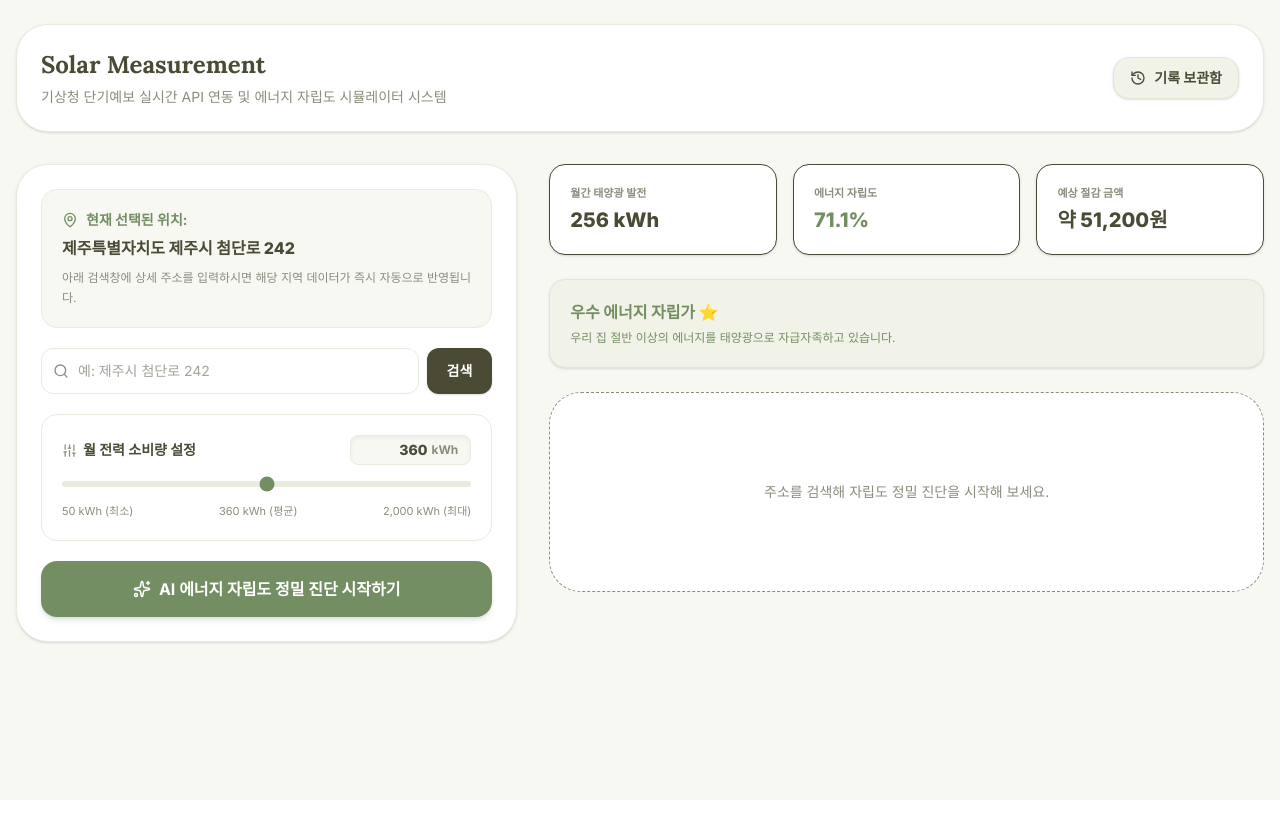
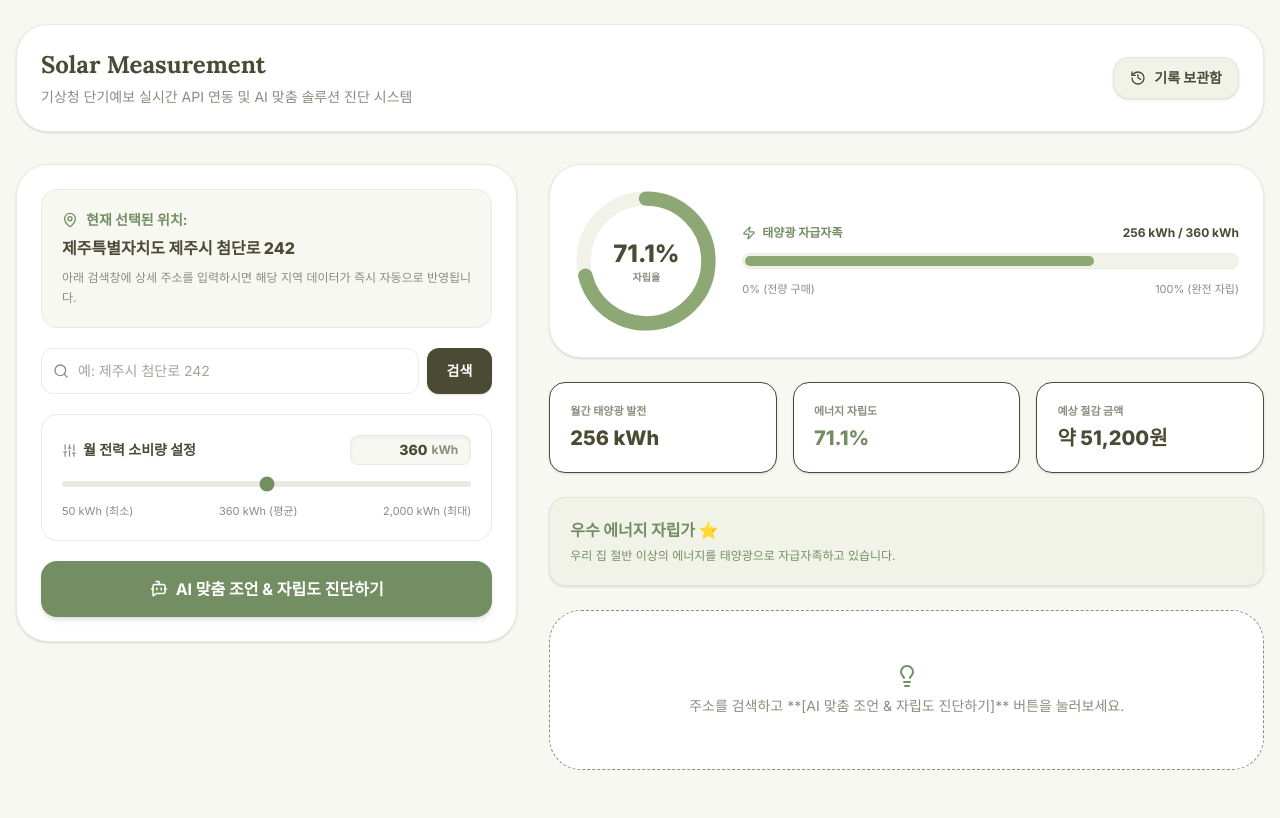
Before and after one commit to jnuh2610914-png/Solar-Measurement, a React (Vite) app: page / in a window 1280 px wide. Built offline with nearby package versions, Linux system fonts and the light colour scheme.

Commit message:
Update App.tsx

```diff
--- a/src/App.tsx
+++ b/src/App.tsx
@@ -6,7 +6,10 @@ import {
   History,
   Trash2,
   Search,
-  Sliders
+  Sliders,
+  BotMessageSquare,
+  Lightbulb,
+  Zap
 } from "lucide-react";
 import Markdown from "react-markdown";
 
@@ -113,7 +116,6 @@ export default function App() {
 
   const [weatherLabel, setWeatherLabel] = useState<string>("조회 대기중 🌤️");
 
-  // 기상청 단기예보 동기화용 API 인증키 입력처
   const WEATHER_API_KEY = "••••••••••••••••••••••••••••••••••••••••••••••••••••••••••••••••";
 
   const fetchLiveWeather = async (lat: number, lng: number) => {
@@ -164,14 +166,11 @@ export default function App() {
     setGeneration(monthlyGen);
   }, [sunshineHours]);
 
-  // 카카오 맵 패키지 대신 순수 웹 주소 검색 및 지오코딩 기능을 수행
   const handleAddressSearch = () => {
     if (!searchAddress.trim()) return;
     setCurrentAddress(searchAddress);
     const detected = detectRegionFromAddress(searchAddress);
     setRegion(detected);
-
-    // 지도가 없으므로 기본 좌표(제주 기준 등) 스케줄로 실시간 날씨 데이터 트리거
     fetchLiveWeather(33.4996, 126.5312);
     triggerToast(`위치가 주소 기반으로 갱신되었습니다.`);
   };
@@ -180,10 +179,10 @@ export default function App() {
   const savedMoney = Math.round(generation * 200);
 
   const getStatusInfo = (ratio: number) => {
-    if (ratio >= 100) return { label: "에너지 자립 영웅 🏆", color: "text-white bg-[#748E63] border-[#748E63]", desc: "사용하는 전기를 뛰어넘어 친환경 에너지를 생산 중이에요!" };
-    if (ratio >= 50) return { label: "우수 에너지 자립가 ⭐", color: "text-[#748E63] bg-[#F1F3E9] border-[#E2E6D5]", desc: "우리 집 절반 이상의 에너지를 태양광으로 자급자족하고 있습니다." };
-    if (ratio >= 20) return { label: "새싹 자립가 🌤️", color: "text-[#5A5A40] bg-[#F7F8F2] border-[#D1D6BC]", desc: "의미 있는 비율을 스스로 충당하며 가계와 환경을 살리고 있어요!" };
-    return { label: "초보 자립가 🔌", color: "text-[#8A8D7C] bg-[#F7F8F2] border-[#E9EBE0]", desc: "시작이 절반! 에너지 사용 요령을 터득해 자립률을 높여보아요." };
+    if (ratio >= 100) return { label: "에너지 자립 영웅 🏆", color: "text-white bg-[#748E63] border-[#748E63]", chartColor: "#748E63", desc: "사용하는 전기를 뛰어넘어 친환경 에너지를 생산 중이에요!" };
+    if (ratio >= 50) return { label: "우수 에너지 자립가 ⭐", color: "text-[#748E63] bg-[#F1F3E9] border-[#E2E6D5]", chartColor: "#8DA875", desc: "우리 집 절반 이상의 에너지를 태양광으로 자급자족하고 있습니다." };
+    if (ratio >= 20) return { label: "새싹 자립가 🌤️", color: "text-[#5A5A40] bg-[#F7F8F2] border-[#D1D6BC]", chartColor: "#B5C18E", desc: "의미 있는 비율을 스스로 충당하며 가계와 환경을 살리고 있어요!" };
+    return { label: "초보 자립가 🔌", color: "text-[#8A8D7C] bg-[#F7F8F2] border-[#E9EBE0]", chartColor: "#D1D6BC", desc: "시작이 절반! 에너지 사용 요령을 터득해 자립률을 높여보아요." };
   };
 
   const status = getStatusInfo(computedRatio);
@@ -193,9 +192,32 @@ export default function App() {
     setTimeout(() => setToastMsg(null), 3000);
   };
 
+  const getAiAdvice = (ratio: number, consumption: number) => {
+    let adviceList = [];
+
+    if (ratio < 30) {
+      adviceList.push("💡 **발전 효율 개선**: 현재 자립도가 낮은 편입니다. 미니 태양광 패널 용량을 확충하거나 패널 각도를 남향 30~35도로 재조정해보세요.");
+      adviceList.push("⚡ **피크 시간대 절전**: 낮 시간(11시~15시) 태양광 직접 발전 전력을 활용해 세탁기나 건조기를 돌리면 누진세를 크게 줄일 수 있습니다.");
+    } else if (ratio < 70) {
+      adviceList.push("🌱 **훌륭한 에너지 관리**: 전력 사용량의 상당 부분을 스스로 충당하고 계십니다! 대기전력 차단 콘센트만 추가해도 자립도를 5~10% 더 올릴 수 있습니다.");
+      adviceList.push("☀️ **계절별 대응 전략**: 여름/겨울철 난방·냉방기 사용 시 태양광 피크 타임과 연동되는 스마트 플러그 도입을 추천합니다.");
+    } else {
+      adviceList.push("🏆 **완벽한 에너지 자립**: 완벽에 가까운 친환경 자립 상태입니다! Surplus(잉여) 전력이 발생할 경우 ESS(에너지저장장치) 도입이나 한전 이월을 고려해보세요.");
+      adviceList.push("🔄 **지속가능한 관리**: 패널 표면의 먼지나 이물질을 주기적으로 닦아주는 것만으로도 연간 3~5%의 발전량을 추가 확보할 수 있습니다.");
+    }
+
+    if (consumption > 400) {
+      adviceList.push("⚠️ **고소비 경고**: 월 소비량이 400kWh를 초과하여 전기요금 누진 구간에 진입했습니다. 고효율(1등급) 가전 교체를 적극 검토하세요.");
+    }
+
+    return adviceList;
+  };
+
   const handleAnalyze = async () => {
     setLoading(true);
     setTimeout(() => {
+      const aiAdvice = getAiAdvice(computedRatio, consumption);
+
       const analysisMarkdown = `## 🌱 ${region} 지역 실시간 에너지 자립 진단서
 
 기상청 예보[\`${weatherLabel}\`] 연동 분석 결과입니다.
@@ -207,7 +229,13 @@ export default function App() {
 * **태양광 자동 예측 발전량**: \`${generation} kWh\`
 * **최종 에너지 자립도**: **${computedRatio}%** 🥳
 
-> 본 가정은 소비 전력량의 약 **${computedRatio}%**를 스스로 자급하고 있습니다.`;
+---
+
+### 🤖 AI 맞춤형 팩트 폭격 & 에너지 솔루션
+
+${aiAdvice.map(tip => `* ${tip}`).join("\n\n")}
+
+> 💡 **AI 종합 의견**: ${currentAddress}의 기상 조건과 소비 패턴을 고려할 때, 월 **${savedMoney.toLocaleString()}원**의 실질적 절감 효과가 발생합니다.`;
 
       setAnalysis(analysisMarkdown);
 
@@ -223,7 +251,7 @@ export default function App() {
       setHistory(prev => [newItem, ...prev]);
 
       setLoading(false);
-      triggerToast("AI 진단서 작성이 완료되었습니다! 🌱");
+      triggerToast("AI 정밀 진단 및 조언 작성이 완료되었습니다! 🌱");
     }, 1500);
   };
 
@@ -232,6 +260,11 @@ export default function App() {
     setHistory(prev => prev.filter(item => item.id !== id));
     triggerToast("기록이 삭제되었습니다.");
   };
+
+  // SVG 원형 파이 차트 계산용
+  const radius = 52;
+  const circumference = 2 * Math.PI * radius;
+  const strokeDashoffset = circumference - (Math.min(computedRatio, 100) / 100) * circumference;
 
   return (
     <div className="min-h-screen bg-[#F7F8F2] font-sans text-[#4A4A35] pb-12">
@@ -247,7 +280,7 @@ export default function App() {
         <header className="bg-white border border-[#E9EBE0] rounded-[32px] p-6 shadow-sm mb-8 flex flex-col sm:flex-row justify-between items-start sm:items-center gap-4">
           <div>
             <h1 className="text-2xl font-serif font-bold text-[#4A4A35]">Solar Measurement</h1>
-            <p className="text-[#8A8D7C] text-sm mt-1.5">기상청 단기예보 실시간 API 연동 및 에너지 자립도 시뮬레이터 시스템</p>
+            <p className="text-[#8A8D7C] text-sm mt-1.5">기상청 단기예보 실시간 API 연동 및 AI 맞춤 솔루션 진단 시스템</p>
           </div>
           <button onClick={() => setShowHistory(!showHistory)} className="flex items-center gap-2 bg-[#F1F3E9] border border-[#E2E6D5] hover:bg-[#E9EBE0] text-[#4A4A35] px-4 py-2.5 rounded-2xl text-sm font-bold transition-all shadow-sm">
             <History size={16} />
@@ -262,7 +295,7 @@ export default function App() {
             <section className="lg:col-span-5 space-y-6">
               <div className="bg-white rounded-[32px] p-6 shadow-sm border border-[#E9EBE0] flex flex-col gap-5">
 
-                {/* 현재 선택된 위치 알림창 (카카오 지도가 안전하게 제거되었습니다) */}
+                {/* 현재 위치 */}
                 <div className="bg-[#F7F8F2] p-5 rounded-2xl border border-[#E9EBE0] text-sm">
                   <div className="flex items-center gap-2 text-[#748E63] font-bold mb-1.5">
                     <MapPin size={16} />
@@ -274,7 +307,7 @@ export default function App() {
                   </p>
                 </div>
 
-                {/* 주소 검색창 유지 */}
+                {/* 주소 검색창 */}
                 <div className="flex gap-2 relative">
                   <div className="relative flex-1">
                     <Search size={16} className="absolute left-3 top-1/2 -translate-y-1/2 text-[#8A8D7C]" />
@@ -291,7 +324,7 @@ export default function App() {
                   </button>
                 </div>
 
-                {/* 월 전력 소비량 설정 (슬라이더 조절 + 키보드 직접 입력 가능 구조 구현) */}
+                {/* 월 전력 소비량 설정 */}
                 <div className="bg-white border border-[#E9EBE0] p-5 rounded-2xl flex flex-col gap-4">
                   <div className="flex justify-between items-center">
                     <span className="text-sm font-bold text-[#4A4A35] flex items-center gap-1.5">
@@ -325,9 +358,9 @@ export default function App() {
                   </div>
                 </div>
 
-                {/* 진단 시작 버튼 */}
+                {/* 진단 및 AI 조언 생성 버튼 */}
                 <button onClick={handleAnalyze} className="w-full bg-[#748E63] hover:bg-[#637d53] text-white py-4 rounded-2xl font-bold shadow-md text-base transition-all flex items-center justify-center gap-2">
-                  <Sparkles size={18} /> AI 에너지 자립도 정밀 진단 시작하기
+                  <BotMessageSquare size={18} /> AI 맞춤 조언 & 자립도 진단하기
                 </button>
               </div>
             </section>
@@ -338,13 +371,64 @@ export default function App() {
                 {loading && (
                   <div className="bg-white border rounded-[32px] p-8 text-center flex flex-col items-center justify-center min-h-[350px] gap-4">
                     <div className="w-10 h-10 rounded-full border-4 border-t-[#748E63] animate-spin" />
-                    <p className="text-sm font-semibold text-[#4A4A35]">시뮬레이션 분석 중...</p>
+                    <p className="text-sm font-semibold text-[#4A4A35]">AI가 지역 기상 조건과 사용량을 분석해 맞춤 조언을 작성 중입니다...</p>
                   </div>
                 )}
               </AnimatePresence>
 
               {!loading && (
                 <div className="space-y-6">
+                  {/* 📊 새로 추가된 에너지 자립도 원형/선형 차트 시각화 영역 */}
+                  <div className="bg-white border border-[#E9EBE0] rounded-[32px] p-6 shadow-sm flex flex-col md:flex-row items-center gap-6">
+                    {/* 원형 도넛 그래프 */}
+                    <div className="relative w-36 h-36 flex-shrink-0 flex items-center justify-center">
+                      <svg className="w-full h-full transform -rotate-90" viewBox="0 0 120 120">
+                        <circle cx="60" cy="60" r={radius} stroke="#F1F3E9" strokeWidth="12" fill="transparent" />
+                        <motion.circle
+                          cx="60"
+                          cy="60"
+                          r={radius}
+                          stroke={status.chartColor}
+                          strokeWidth="12"
+                          strokeDasharray={circumference}
+                          initial={{ strokeDashoffset: circumference }}
+                          animate={{ strokeDashoffset }}
+                          transition={{ duration: 1, ease: "easeOut" }}
+                          strokeLinecap="round"
+                          fill="transparent"
+                        />
+                      </svg>
+                      <div className="absolute flex flex-col items-center justify-center text-center">
+                        <span className="text-2xl font-black text-[#4A4A35]">{computedRatio}%</span>
+                        <span className="text-[10px] font-bold text-[#8A8D7C]">자립율</span>
+                      </div>
+                    </div>
+
+                    {/* 에너지 자립 비중 바 시각화 */}
+                    <div className="flex-1 w-full space-y-3">
+                      <div className="flex justify-between text-xs font-bold">
+                        <span className="flex items-center gap-1.5 text-[#748E63]"><Zap size={14} /> 태양광 자급자족</span>
+                        <span>{generation} kWh / {consumption} kWh</span>
+                      </div>
+
+                      {/* 프로그레스 바 */}
+                      <div className="w-full h-4 bg-[#F1F3E9] rounded-full overflow-hidden p-0.5 border border-[#E9EBE0]">
+                        <motion.div
+                          className="h-full rounded-full"
+                          style={{ backgroundColor: status.chartColor }}
+                          initial={{ width: 0 }}
+                          animate={{ width: `${Math.min(computedRatio, 100)}%` }}
+                          transition={{ duration: 1, ease: "easeOut" }}
+                        />
+                      </div>
+
+                      <div className="flex justify-between items-center text-[11px] text-[#8A8D7C]">
+                        <span>0% (전량 구매)</span>
+                        <span>100% (완전 자립)</span>
+                      </div>
+                    </div>
+                  </div>
+
                   <div className="grid grid-cols-1 sm:grid-cols-3 gap-4">
                     <div className="bg-white border p-5 rounded-2xl shadow-sm"><span className="text-[11px] font-bold text-[#8A8D7C] block mb-1">월간 태양광 발전</span><span className="text-xl font-black">{generation} kWh</span></div>
                     <div className="bg-white border p-5 rounded-2xl shadow-sm"><span className="text-[11px] font-bold text-[#8A8D7C] block mb-1">에너지 자립도</span><span className="text-xl font-black text-[#748E63]">{computedRatio}%</span></div>
@@ -357,12 +441,13 @@ export default function App() {
                   </div>
 
                   {analysis ? (
-                    <div className="bg-white border rounded-[32px] p-6 shadow-sm prose text-sm text-[#5A5A40]">
+                    <div className="bg-white border rounded-[32px] p-6 shadow-sm prose text-sm text-[#5A5A40] leading-relaxed">
                       <Markdown>{analysis}</Markdown>
                     </div>
                   ) : (
-                    <div className="bg-white border rounded-[32px] p-8 text-center text-[#8A8D7C] text-sm min-h-[200px] flex items-center justify-center border-dashed">
-                      주소를 검색해 자립도 정밀 진단을 시작해 보세요.
+                    <div className="bg-white border rounded-[32px] p-8 text-center text-[#8A8D7C] text-sm min-h-[160px] flex flex-col items-center justify-center border-dashed gap-2">
+                      <Lightbulb size={24} className="text-[#748E63]" />
+                      <span>주소를 검색하고 **[AI 맞춤 조언 & 자립도 진단하기]** 버튼을 눌러보세요.</span>
                     </div>
                   )}
                 </div>
@@ -370,7 +455,7 @@ export default function App() {
             </section>
           </div>
         ) : (
-          /* 진단 기록 보관함 화면 그대로 보존 */
+          /* 진단 기록 보관함 */
           <div className="bg-white border border-[#E9EBE0] rounded-[32px] p-6 shadow-sm min-h-[400px]">
             <h2 className="text-xl font-bold mb-4 flex items-center gap-2 text-[#4A4A35]">
               <History size={20} className="text-[#748E63]" /> 진단 기록 보관함
```
